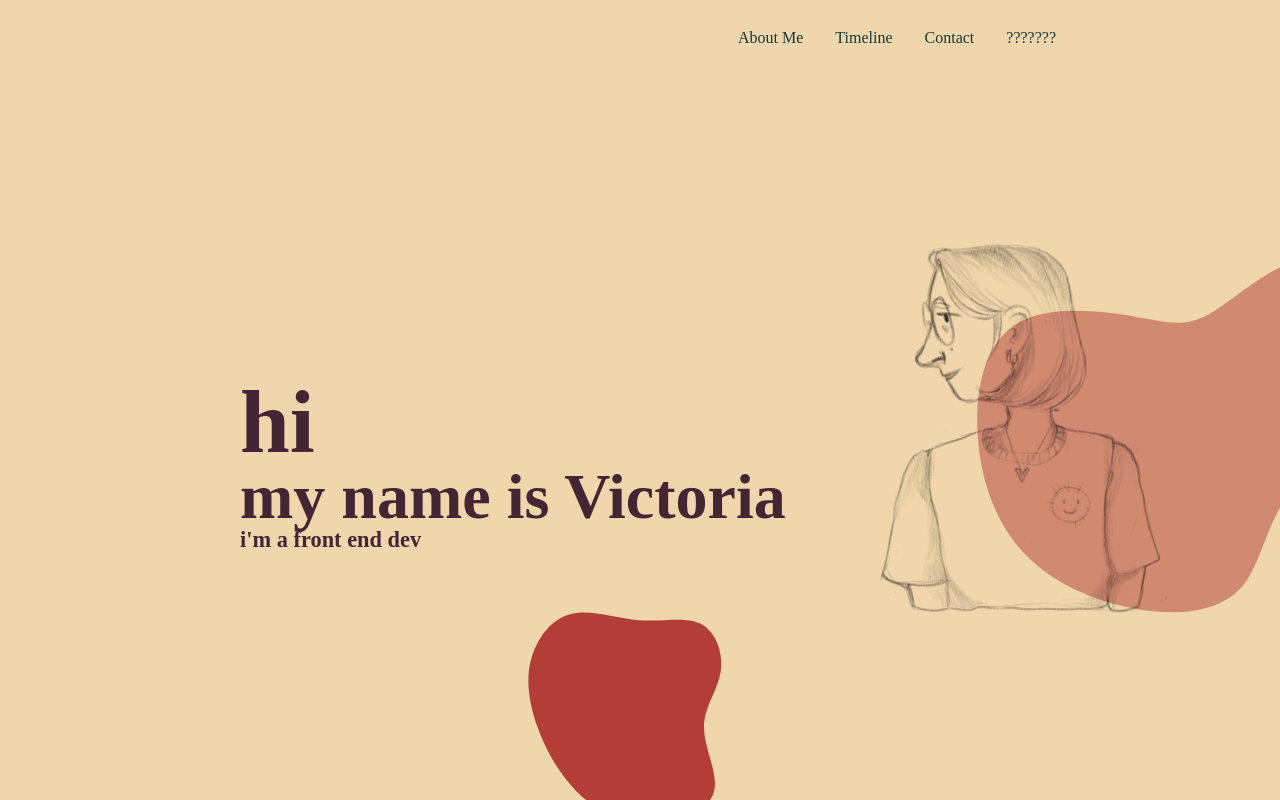
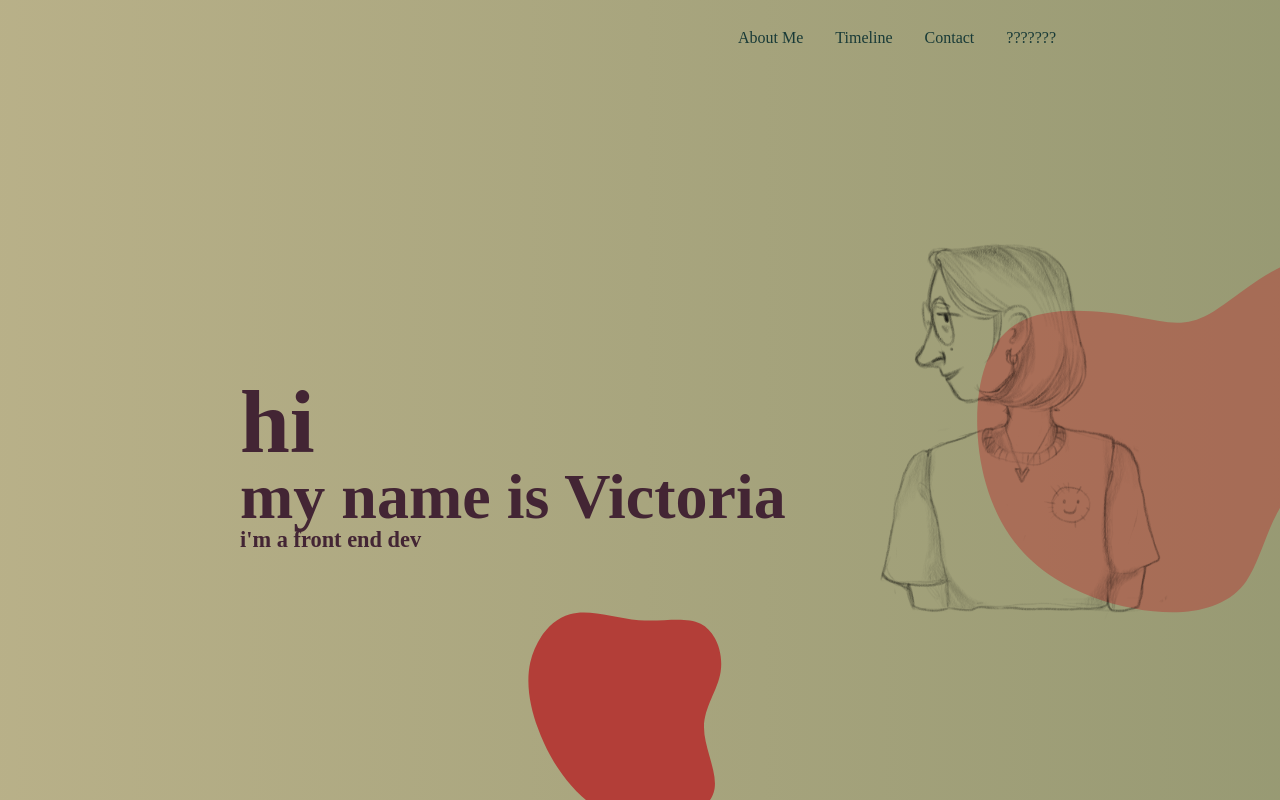
Before and after one commit to victoriarog/M15Project, a React (Create React App) app: page / in a window 1280 px wide. Built offline with nearby package versions, Linux system fonts and the light colour scheme; a web font is replaced by a local one.

Commit message:
background root

```diff
--- a/src/styles.css
+++ b/src/styles.css
@@ -28,7 +28,24 @@
   --button-bg-color: var(--color-venetian);
   --error-color: var(--color-purple);
 
-  background-color: var(--color-cream);
+  /* background-color: var(--color-cream); */
+
+  background: linear-gradient(90deg, #EFD6AC, #8E936D);
+      background-size: 300% 300%;
+      animation: gradient 10s alternate infinite;
+      position: absolute;
+      top: 0;
+      left: 0;
+      height: 100%;
+      width: 100%;
+    }
+    @keyframes gradient {
+      0% {
+        background-position: 0%;
+      }
+      100% {
+        background-position: 100%;
+      }
 }
 
 body {
```
